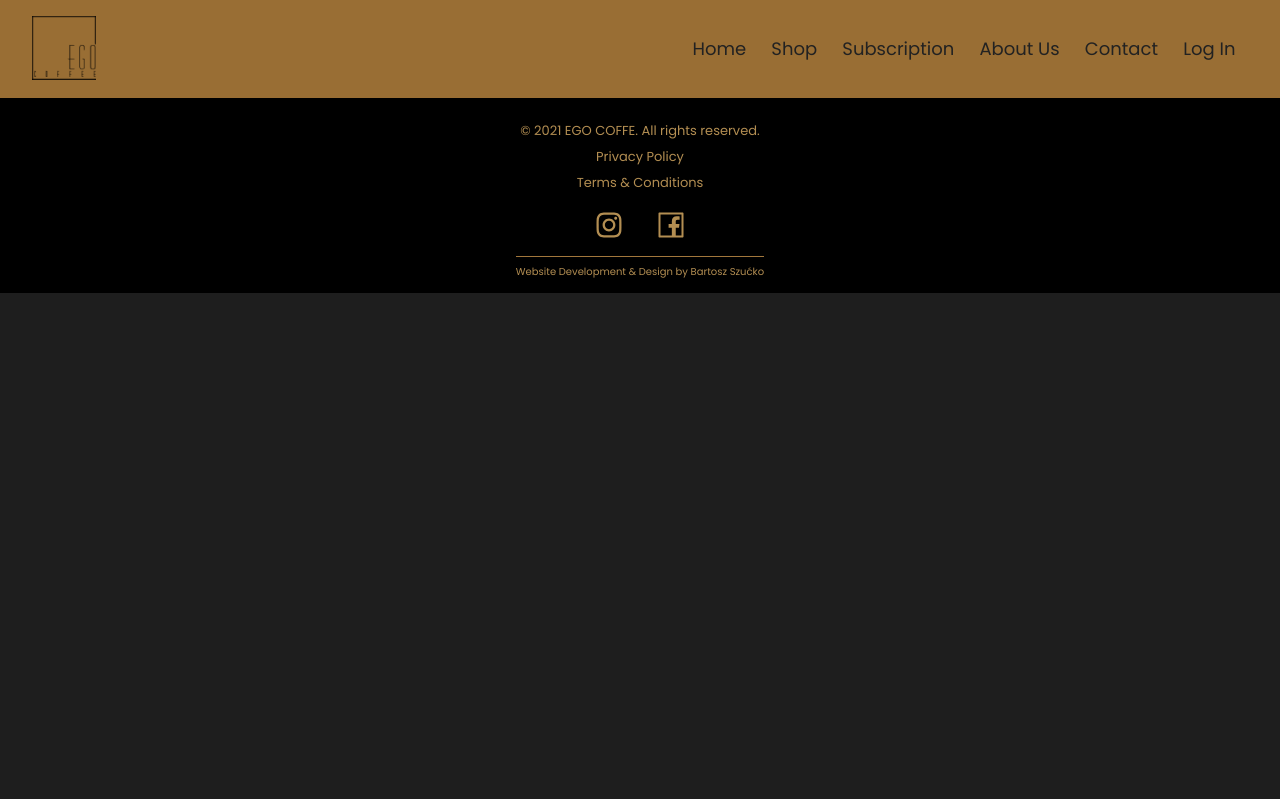
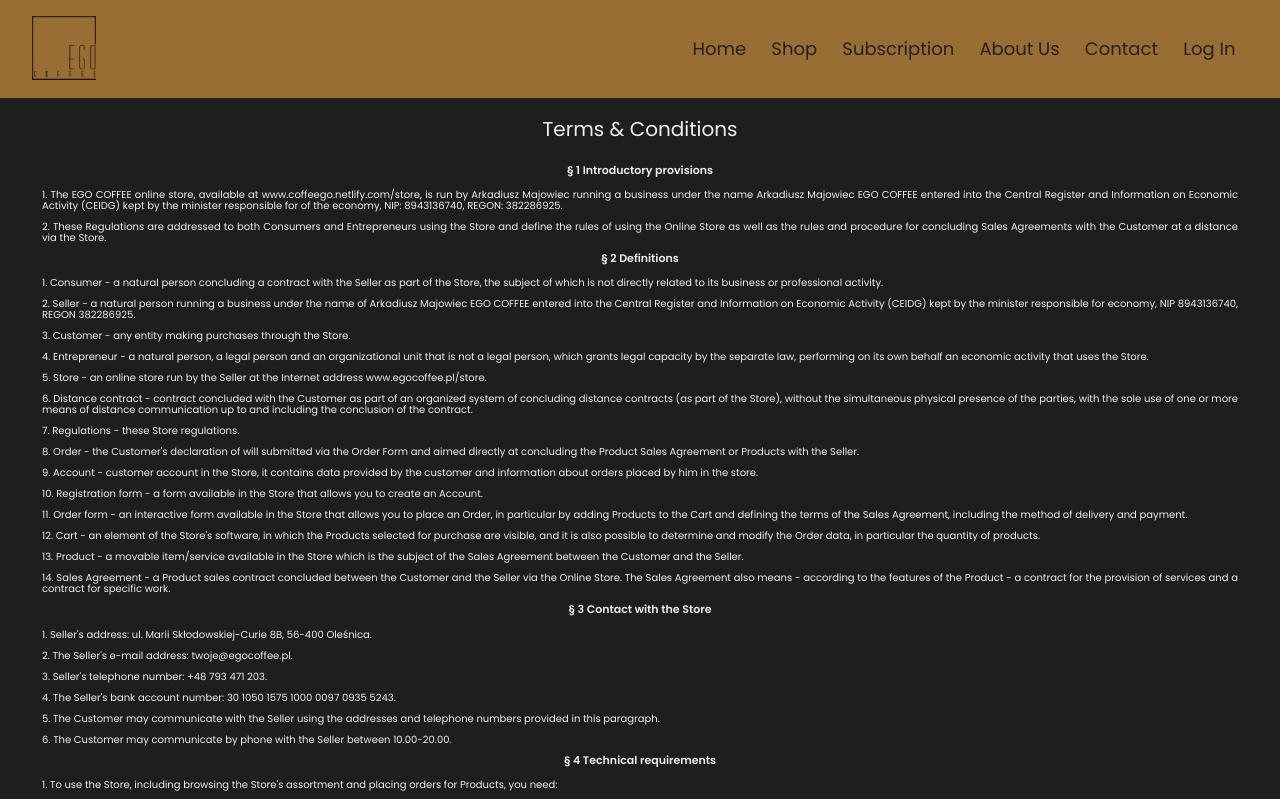
Before and after one commit to B4rt0sz/ecommerce-coffe, a React app: page /terms-conditions in a window 1280 px wide. Shown: the top 799 px of the page. Built offline with nearby package versions, Linux system fonts and the light colour scheme; the HTML template or start-up script is replaced by a standard one; a web font is replaced by a local one.

Commit message:
add general Page with Routes

```diff
--- a/src/App.jsx
+++ b/src/App.jsx
@@ -2,6 +2,7 @@
 
 import LoadingScreen from './layouts/LoadingScreen'
 import Header from './layouts/Header'
+import Page from './layouts/Page'
 import Footer from './layouts/Footer'
 import ScrollToTopButton from './components/App/ScrollToTopButton'
 
@@ -17,6 +18,7 @@
       {loading === false ? (
         <div className='wrapper'>
           <Header />
+          <Page />
           <Footer />
           <ScrollToTopButton />
         </div>
--- /dev/null
+++ b/src/layouts/Page.jsx
@@ -0,0 +1,21 @@
+import { Route, Switch, useLocation } from 'react-router-dom'
+
+import ShopPage from '../pages/ShopPage'
+import PrivacyPage from '../pages/PrivacyPage'
+import TermsPage from '../pages/TermsPage'
+
+const Page = () => {
+  const location = useLocation()
+
+  return (
+    <>
+      <Switch location={location} key={location.key}>
+        <Route path='/shop' component={ShopPage} />
+        <Route path='/privacy-policy' component={PrivacyPage} />
+        <Route path='/terms-conditions' component={TermsPage} />
+      </Switch>
+    </>
+  )
+}
+
+export default Page
```
